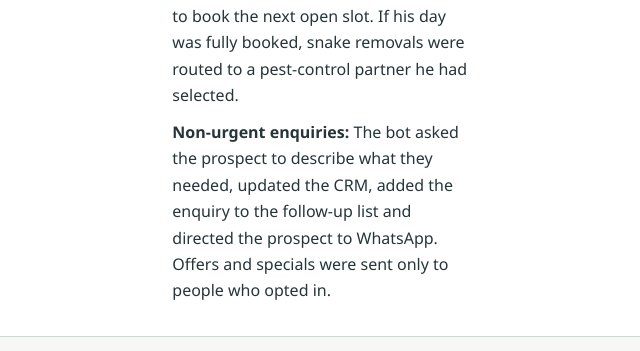
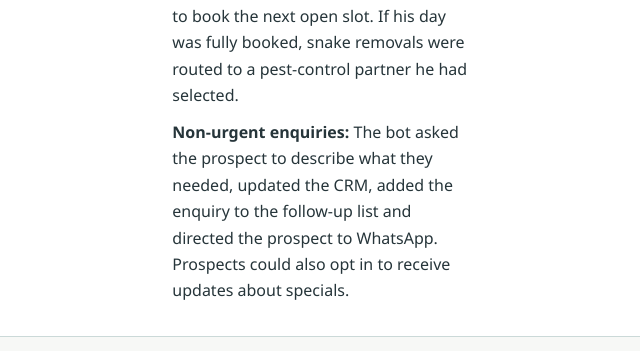
Before and after one commit to leannekh93/Leanne-Khan-Portfolio, a plain HTML site: page career/systems-automation.html in a window 1280 px wide. Shown: the part 1133-1484 px from the top of the page, 320-960 px from the left. Drawn offline with Linux system fonts and the light colour scheme.

Commit message:
Describe marketing opt-in without implying messages were sent

```diff
--- a/career/systems-automation.html
+++ b/career/systems-automation.html
@@ -14,7 +14,7 @@
         <div><dt>The problem</dt><dd>The owner was paying to market his pest-control business, but he often missed calls while working on-site. Prospects needed a quick response, and the business wanted to keep using WhatsApp.</dd></div>
         <div><dt>What I built</dt><dd>I added a chatbot to the Google Business booking flow and connected it to the field agent’s calendar, CRM and WhatsApp.
           <p><strong>Immediate help:</strong> The bot asked what kind of pest or animal was involved. It routed the prospect to the field agent’s WhatsApp, alerted him with the enquiry details and used his calendar to book the next open slot. If his day was fully booked, snake removals were routed to a pest-control partner he had selected.</p>
-          <p><strong>Non-urgent enquiries:</strong> The bot asked the prospect to describe what they needed, updated the CRM, added the enquiry to the follow-up list and directed the prospect to WhatsApp. Offers and specials were sent only to people who opted in.</p>
+          <p><strong>Non-urgent enquiries:</strong> The bot asked the prospect to describe what they needed, updated the CRM, added the enquiry to the follow-up list and directed the prospect to WhatsApp. Prospects could also opt in to receive updates about specials.</p>
         </dd></div>
         <div><dt>The result</dt><dd>The owner reported that lead capture rose from about 1 in 10 enquiries to about 7 in 10. He tracked enquiries daily for the first seven days after launch.</dd></div>
       </dl>
```
